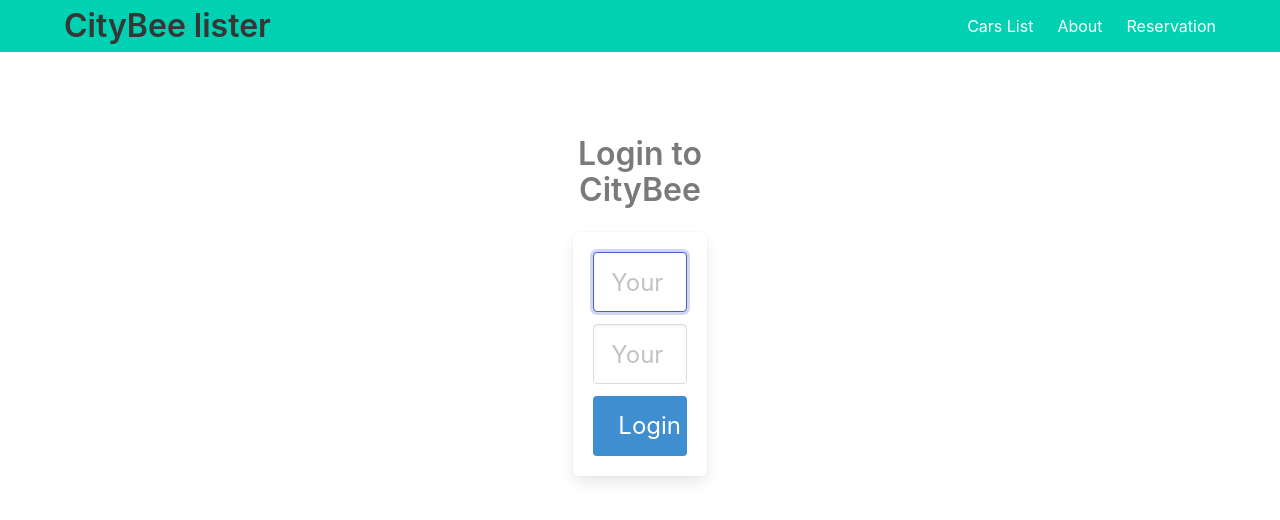
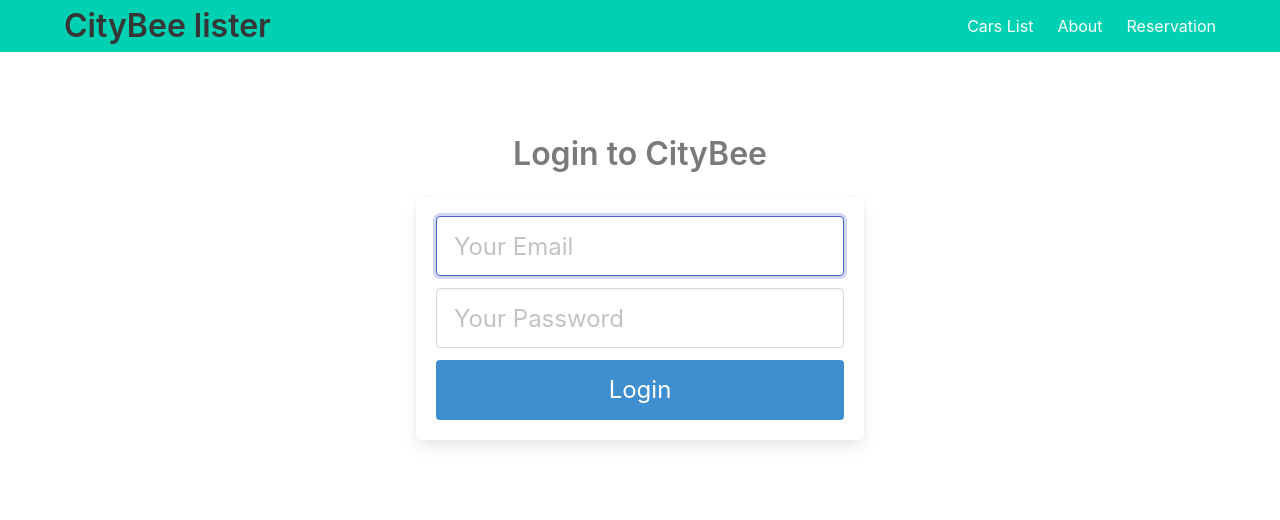
Before and after one commit to Woyken/CityBeeLister, a Vue app: page /#/login in a window 1280 px wide. Shown: the top 520 px of the page. Built offline with nearby package versions, Linux system fonts and the light colour scheme.

Commit message:
Login fields are too small on desktop

```diff
--- a/src/components/login/LoginComponent.vue
+++ b/src/components/login/LoginComponent.vue
@@ -2,7 +2,7 @@
   <div>
     <div class="hero-body">
       <div class="container has-text-centered">
-        <div class="column is-4 is-offset-4">
+        <div class="column">
           <h3 class="title has-text-grey">Login to CityBee</h3>
           <div class="subtitle has-text-danger" v-if="errorMessage">{{ errorMessage }}</div>
           <div class="box">
```
